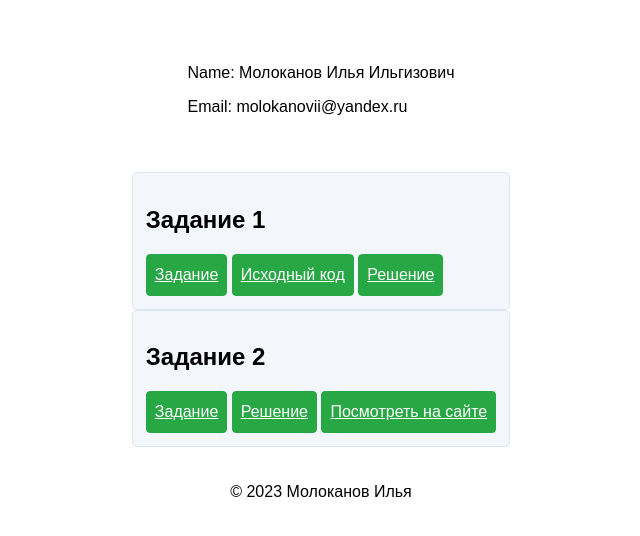
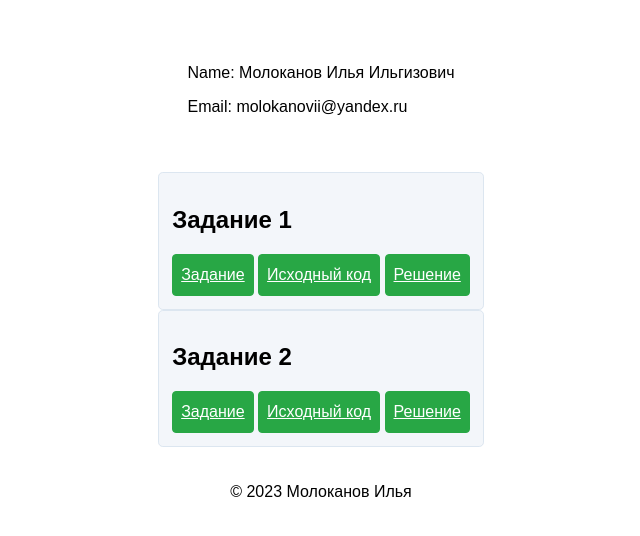
Before and after one commit to QuantumMilk/Web_Tech, a plain HTML site: page inex.html in a window 1280 px wide. Shown: the whole page, without its empty margins (319-959 px from the left). Drawn offline with Linux system fonts and the light colour scheme.

Commit message:
Add files via upload

```diff
--- a/inex.html
+++ b/inex.html
@@ -4,7 +4,7 @@
     <meta charset="UTF-8">
     <meta name="viewport" content="width=device-width, initial-scale=1.0">
     <title>Лабороторные работы</title>
-    <link rel="stylesheet" href="styles.css">
+    <link rel="stylesheet" href="src/styles.css">
 </head>
 <body>
     <main>
@@ -39,11 +39,11 @@
                         Задание
                     </a>
                     <a href="*" target="_blank" class="btn btn-success button" previewlistener="true">
-                        Решение
+                        Исходный код
                         <span class="fa fa-github button__icon"></span>
                     </a>
                     <a href="*" class="btn btn-success button" previewlistener="true">
-                        Посмотреть на сайте
+                        Решение
                     </a>
                 </div>
             </div>
--- /dev/null
+++ b/src/styles.css
@@ -0,0 +1,122 @@
+body {
+    font-family: Arial, sans-serif;
+    display: flex;
+    flex-direction: column;
+    align-items: center;
+    padding: 20px;
+}
+
+.card {
+    position: relative;
+    display: -webkit-box;
+    display: -ms-flexbox;
+    display: flex;
+    -webkit-box-orient: vertical;
+    -webkit-box-direction: normal;
+    -ms-flex-direction: column;
+    flex-direction: column;
+    min-width: 0;
+    word-wrap: break-word;
+    background-color: #fff;
+    background-clip: border-box;
+    border: 1px solid rgba(0, 0, 0, .125);
+    border-radius: 0.25rem;
+}
+
+.card-body {
+    -webkit-box-flex: 1;
+    -ms-flex: 1 1 auto;
+    flex: 1 1 auto;
+    padding: 1.25rem;
+}
+
+.bg-gray {
+    background-color: #f3f6fa;
+    border: solid 1px #dce6f0;
+    border-radius: 0.3rem;
+    padding: 0.8rem;
+    overflow: auto;
+    word-wrap: normal;
+}
+
+
+
+.button {
+    justify-content: center;
+    min-width: 3rem;
+    padding: 0.5rem;
+}
+.btn-success {
+    color: #fff;
+    background-color: #28a745;
+    border-color: #28a745;
+}
+.btn {
+    display: inline-block;
+    font-weight: 400;
+    text-align: center;
+    white-space: nowrap;
+    vertical-align: middle;
+    -webkit-user-select: none;
+    -moz-user-select: none;
+    -ms-user-select: none;
+    user-select: none;
+    border: 1px solid transparent;
+    padding: 0.375rem 0.75rem;
+    font-size: 1rem;
+    line-height: 1.5;
+    border-radius: 0.25rem;
+    transition: color .15s ease-in-out, background-color .15s ease-in-out, border-color .15s ease-in-out, box-shadow .15s ease-in-out;
+}
+
+.button {
+    justify-content: center;
+    min-width: 3rem;
+    padding: 0.5rem;
+}
+
+.btn-success {
+    color: #fff;
+    background-color: #28a745;
+    border-color: #28a745;
+}
+
+
+
+header {
+    background-color: #f1f1f1;
+    padding: 20px;
+}
+
+main {
+    display: flex;
+    flex-direction: column;
+    align-items: center;
+}
+
+section {
+    margin: 20px 0;
+}
+
+h2 {
+    margin-bottom: 20px;
+}
+
+.task-link {
+    display: flex;
+    justify-content: space-between;
+    align-items: center;
+    margin-bottom: 20px;
+}
+
+.task-info {
+    margin-top: 20px;
+}
+
+.task-info p {
+    margin-bottom: 10px;
+}
+
+.task-info .date {
+    margin-left: 10px;
+}
```
